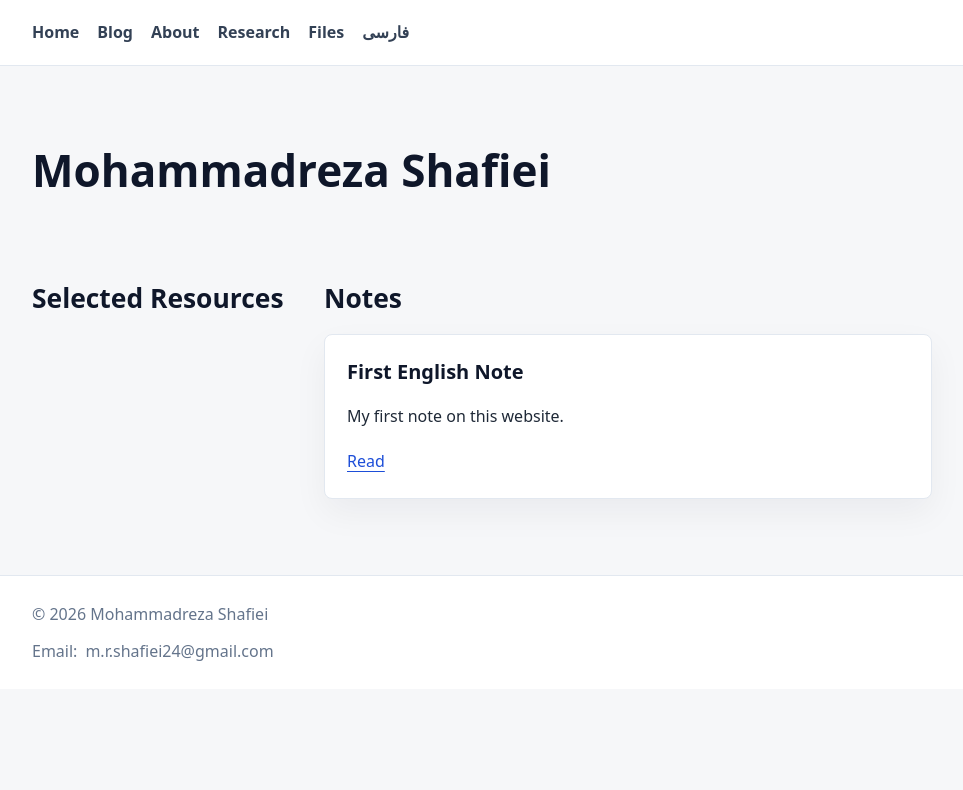
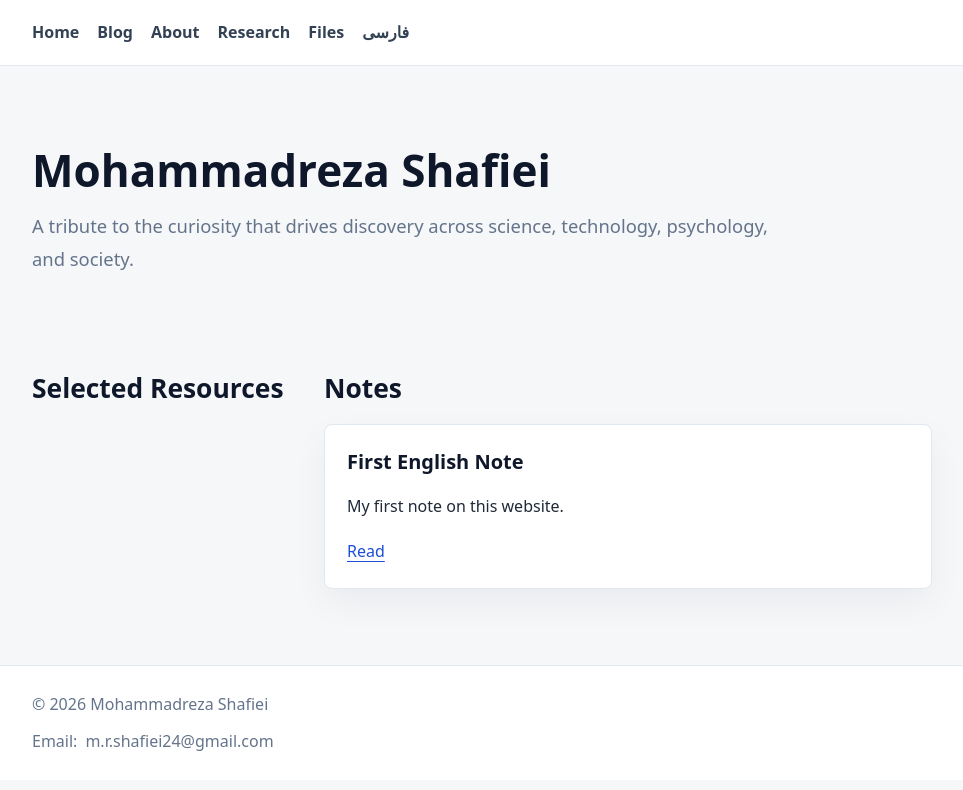
Before and after one commit to Mohamadrezash204/Mohamadrezash204.github.io, a Jekyll site: the page built from index.html, in a window 1280 px wide. Shown: the top 790 px of the page, without its empty margins (158-1121 px from the left). Built offline with Jekyll 4.4.1, drawn with Linux system fonts in a browser that asks for light colours.

Commit message:
Add curiosity tribute tagline

```diff
--- a/fa/index.html
+++ b/fa/index.html
@@ -7,6 +7,7 @@ permalink: /fa/
 
 <section class="hero">
   <h1>محمدرضا شفیعی</h1>
+  <p class="subtitle">ادای احترامی به کنجکاوی؛ گشایندهٔ افق‌های نو در فیزیک، شیمی، پزشکی، روان‌شناسی، علوم اجتماعی و فراتر از آن.</p>
 </section>
 
 <div class="home-grid resources-right">
--- a/index.html
+++ b/index.html
@@ -6,6 +6,7 @@ lang: en
 
 <section class="hero">
   <h1>Mohammadreza Shafiei</h1>
+  <p class="subtitle">A tribute to the curiosity that drives discovery across science, technology, psychology, and society.</p>
 </section>
 
 <div class="home-grid resources-left">
```
